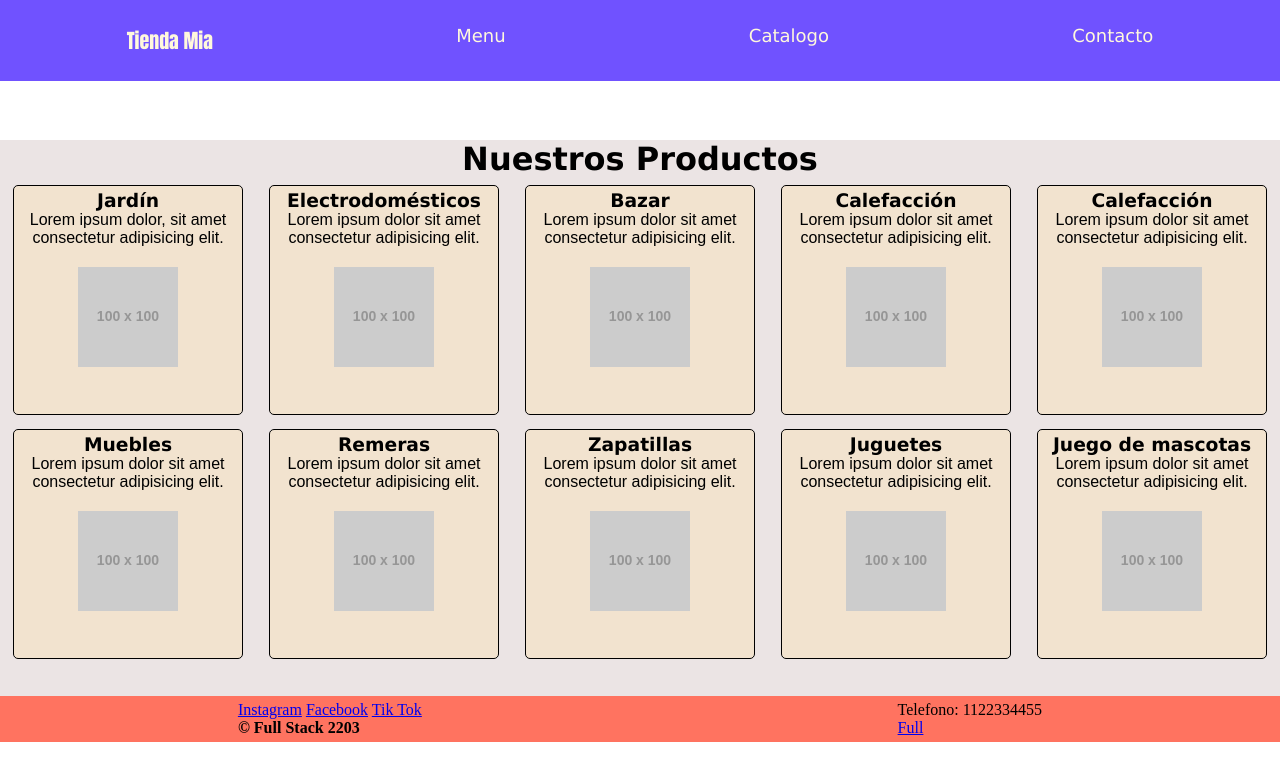
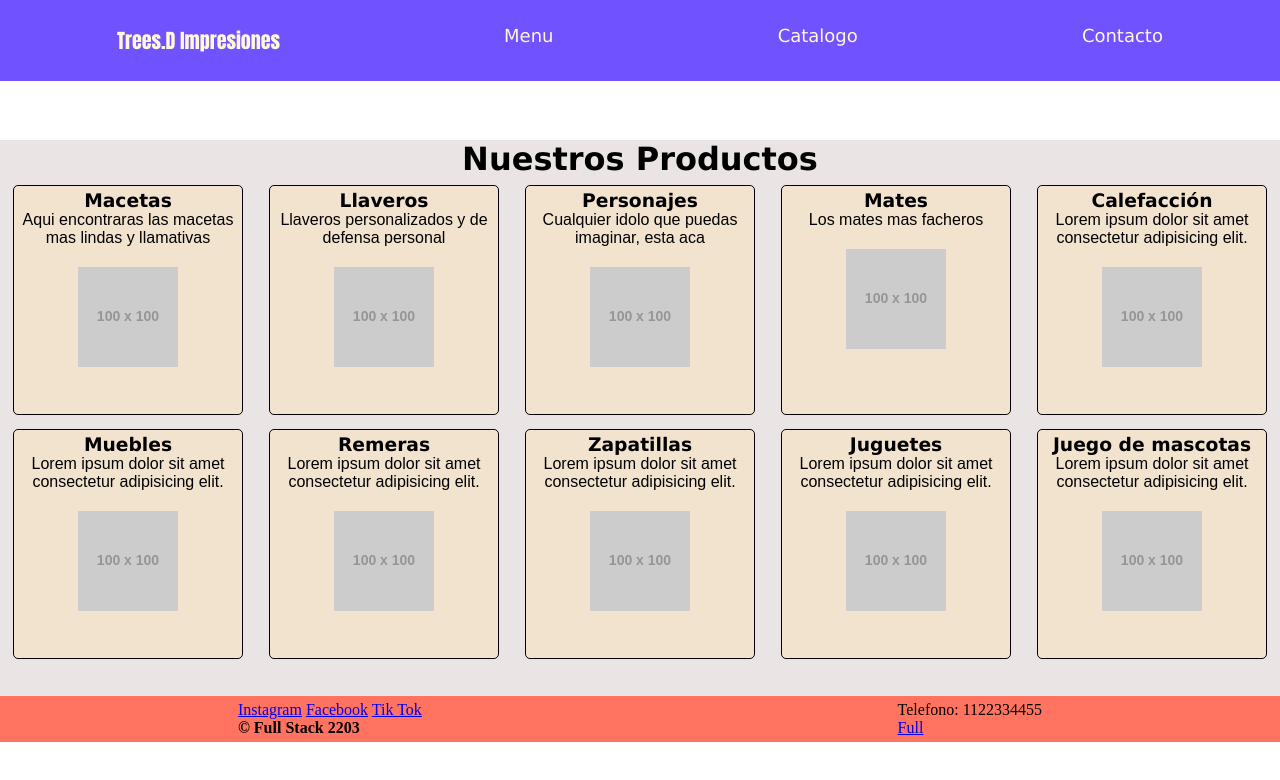
Before and after one commit to Tunytaton/Tienda, a website: page index.html in a window 1280 px wide. Drawn offline with Linux system fonts and the light colour scheme; placeholder pictures from the web are drawn by us.

Commit message:
Primera modificacion del titulo

```diff
--- a/index.html
+++ b/index.html
@@ -15,7 +15,7 @@
 
     <header>
         <nav>
-            <a class="logo" href="index.html">Tienda Mia</a>
+            <a class="logo" href="index.html">Trees.D Impresiones</a>
             <a href="#menu">Menu</a>
             <a href="#catalogo">Catalogo</a>
             <a href="#contacto">Contacto</a>
@@ -28,25 +28,23 @@
             <article>
                 <div class="div-container">
                     <div class="div-card-1">
-                        <h3>Jardín</h3>
-                        <p>Lorem ipsum dolor, sit amet consectetur adipisicing elit.</p>
+                        <h3>Macetas</h3>
+                        <p>Aqui encontraras las macetas mas lindas y llamativas</p>
                         <div class="div-img"><img src="https://dummyimage.com/100x100/2c2f85/2a32a6.gif" alt="imagen-ramdom"></div>
                     </div>
                     <div class="div-card-2">
-                        <h3>Electrodomésticos</h3>
-                        <p>Lorem ipsum dolor sit amet consectetur adipisicing elit.</p>
+                        <h3>Llaveros</h3>
+                        <p>Llaveros personalizados y de defensa personal</p>
                         <div class="div-img"><img src="https://dummyimage.com/100/100/000/fff" alt="imagen-ramdom"></div>
                     </div>
                     <div class="div-card-3">
-                        <h3>Bazar</h3>
-
-                        <p>Lorem ipsum dolor sit amet consectetur adipisicing elit.</p>
+                        <h3>Personajes</h3>
+                        <p>Cualquier idolo que puedas imaginar, esta aca</p>
                         <div class="div-img"><img src="https://dummyimage.com/100/100/000/fff" alt="imagen-ramdom"></div>
                     </div>
                     <div class="div-card-4">
-                        <h3>Calefacción</h3>
-
-                        <p>Lorem ipsum dolor sit amet consectetur adipisicing elit.</p>
+                        <h3>Mates</h3>
+                        <p>Los mates mas facheros</p>
                         <div class="div-img"><img src="https://dummyimage.com/100/100/000/fff" alt="imagen-ramdom"></div>
                     </div>
                     <div class="div-card-5">
```
Also changed, not shown: 1 other file.
